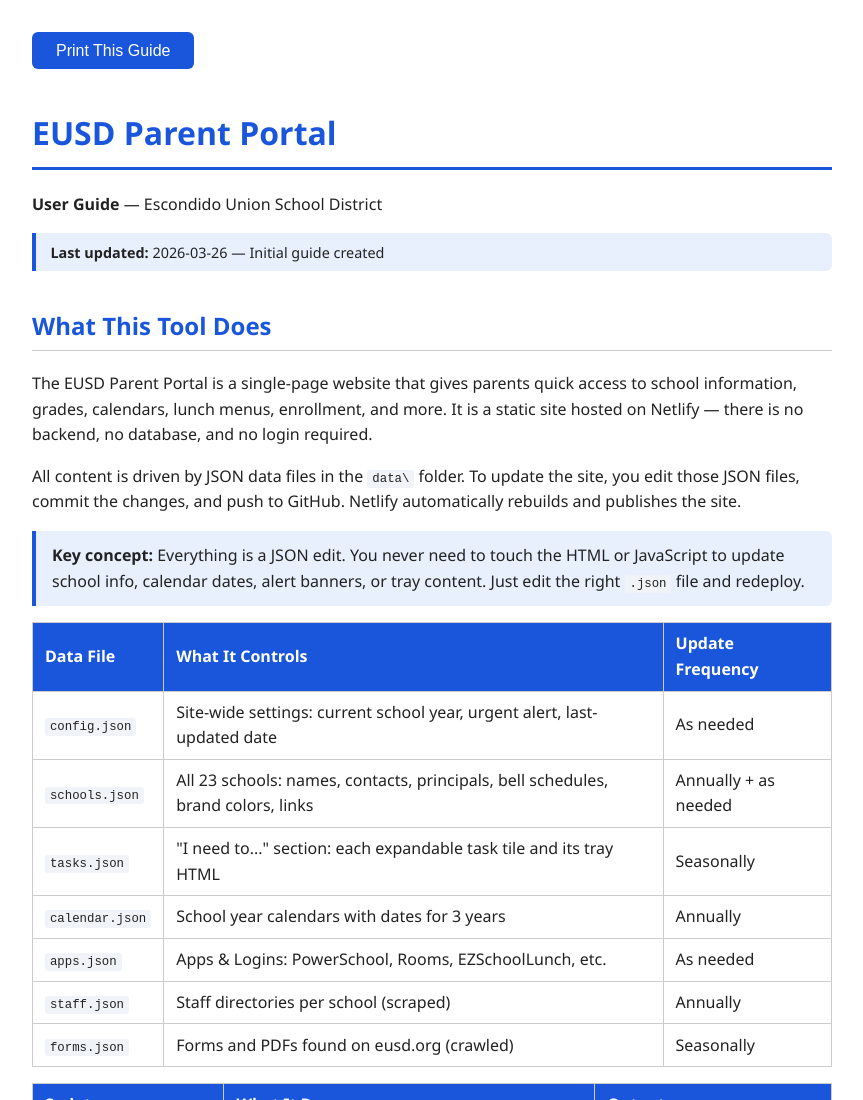
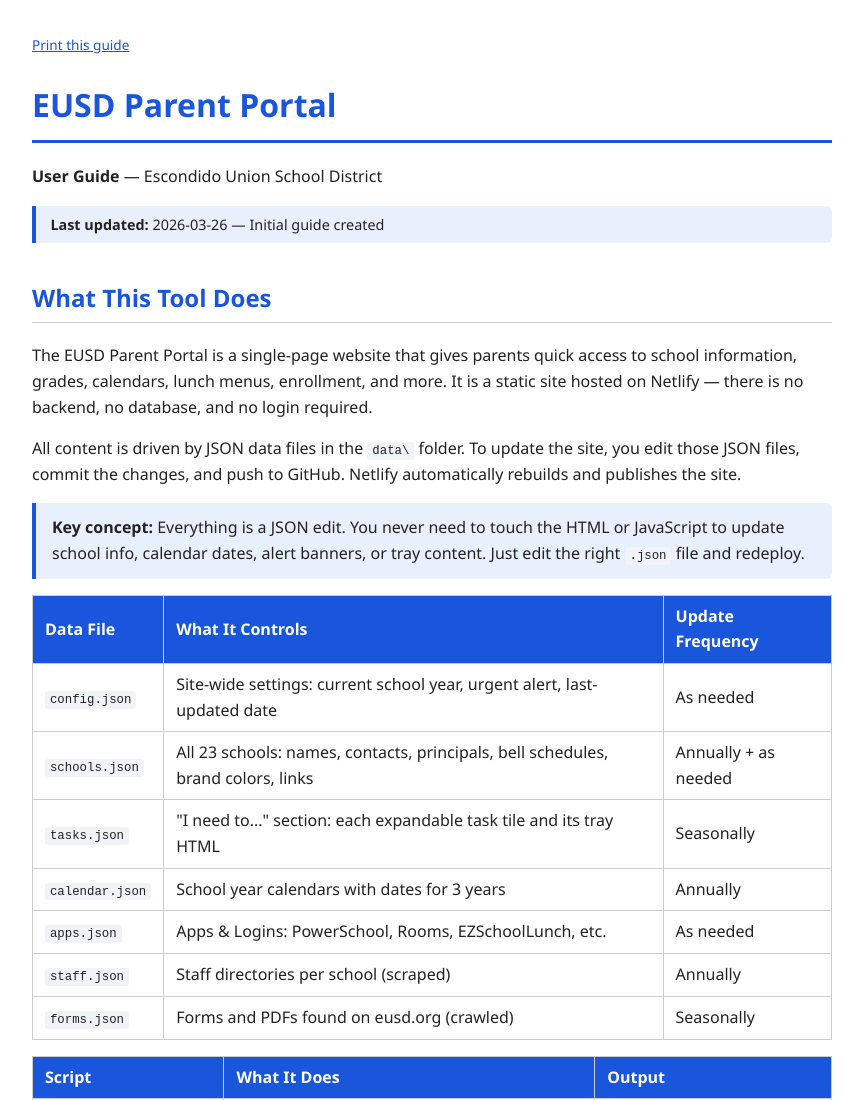
Before and after one commit to Escondido-Union-School-District/eusd-parent-portal, a website: page docs/user-guide.html in a window 1280 px wide. Shown: the top 1100 px of the page, without its empty margins (208-1071 px from the left). Drawn offline with Linux system fonts and the light colour scheme.

Commit message:
Replace print button with simple link

```diff
--- a/docs/user-guide.html
+++ b/docs/user-guide.html
@@ -104,7 +104,7 @@
 </head>
 <body>
 
-<button class="print-btn no-print" onclick="window.print()">Print This Guide</button>
+<a href="javascript:window.print()" class="no-print" style="font-size: 0.85em; color: #1a56db;">Print this guide</a>
 
 <h1>EUSD Parent Portal</h1>
 <p><strong>User Guide</strong> &mdash; Escondido Union School District</p>
```
